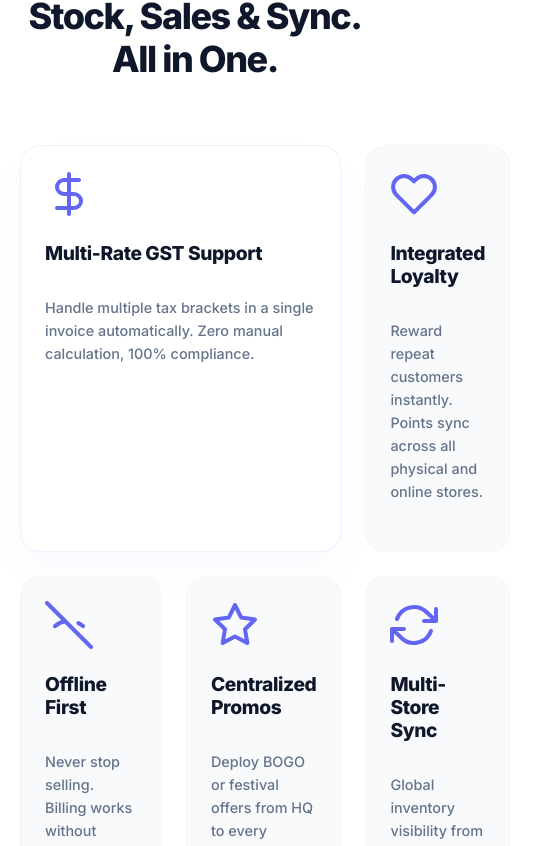
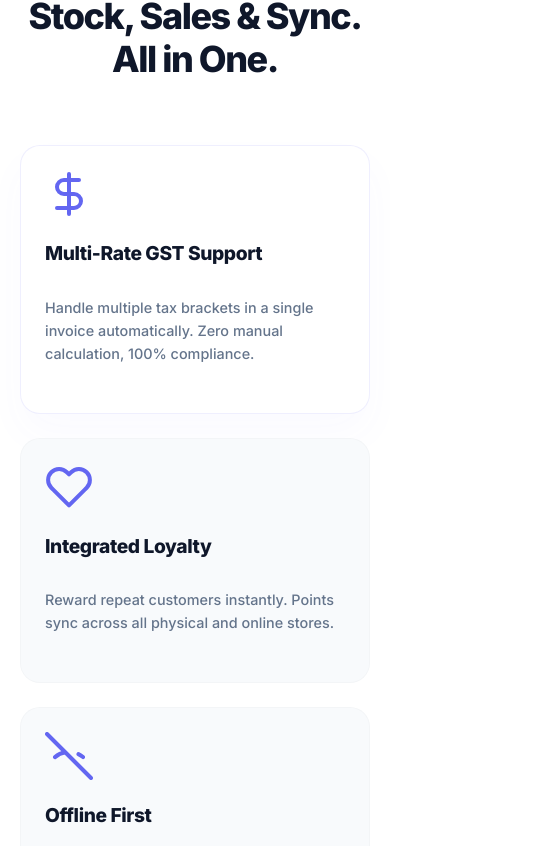
Before and after one commit to vasnimartin/zenflow-website, an Angular app: page /billing in a window 390 px wide. Shown: the part 1169-2015 px from the top of the page, 540 px wide, since content can reach past the window. Built offline with nearby package versions, Linux system fonts and the light colour scheme.

Commit message:
fix(mobile): resolve horizontal overflow and bento grid specificity issues

```diff
--- a/src/app/components/header/header.component.ts
+++ b/src/app/components/header/header.component.ts
@@ -195,6 +195,7 @@ import { Subscription } from 'rxjs';
       transition: all 0.5s cubic-bezier(0.16, 1, 0.3, 1);
       z-index: 1001;
       opacity: 0;
+      visibility: hidden; /* Prevent horizontal scroll when closed */
       pointer-events: none;
       padding: clamp(2rem, env(safe-area-inset-top), 5rem) 2rem clamp(2rem, env(safe-area-inset-bottom), 5rem);
 
@@ -238,6 +239,7 @@ import { Subscription } from 'rxjs';
       &.open {
         transform: translateX(0);
         opacity: 1;
+        visibility: visible;
         pointer-events: all;
 
         a {
--- a/src/app/pages/accounting/accounting.component.scss
+++ b/src/app/pages/accounting/accounting.component.scss
@@ -346,14 +346,16 @@
   .hero-section { padding: 4rem 0 6rem; h1 { font-size: clamp(2.25rem, 8vw, 3.5rem); } }
   .fleet-container { height: 480px; max-width: 100%; }
   .terminal-card-v4 { width: clamp(300px, 80vw, 400px); padding: 1.5rem; }
-  .inner-bento-grid { grid-template-columns: 1fr 1fr; }
+
+  .bento-section .inner-bento-grid { grid-template-columns: 1fr 1fr; }
+
   .split-content-v4 { grid-template-columns: 1fr; gap: 4rem; margin-top: 4rem; }
   .outcome-section { padding: 8rem 0; .outcome-container h2 { font-size: 3rem; } }
 }
 
 @media (max-width: 768px) {
-  .inner-bento-grid { grid-template-columns: 1fr; }
-  .bento-card-inner.bento-large-inner { grid-column: span 1; }
+  .bento-section .inner-bento-grid { grid-template-columns: 1fr; }
+  .bento-section .bento-card-inner.bento-large-inner { grid-column: span 1; }
   .ops-walkthrough-v4 .section-title { font-size: 2.75rem; }
 }
 
--- a/src/app/pages/billing/billing.component.scss
+++ b/src/app/pages/billing/billing.component.scss
@@ -283,14 +283,16 @@
   .hero-section { padding: 4rem 0 6rem; h1 { font-size: clamp(2.25rem, 8vw, 3.5rem); } }
   .fleet-container { height: 480px; max-width: 100%; }
   .terminal-card-v4 { width: clamp(300px, 80vw, 400px); padding: 1.5rem; }
-  .inner-bento-grid { grid-template-columns: 1fr 1fr; }
+
+  .bento-section .inner-bento-grid { grid-template-columns: 1fr 1fr; }
+
   .split-content-v4 { grid-template-columns: 1fr; gap: 4rem; margin-top: 4rem; }
   .outcome-section { padding: 8rem 0; .outcome-container h2 { font-size: 3rem; } }
 }
 
 @media (max-width: 768px) {
-  .inner-bento-grid { grid-template-columns: 1fr; }
-  .bento-card-inner.bento-large-inner { grid-column: span 1; }
+  .bento-section .inner-bento-grid { grid-template-columns: 1fr; }
+  .bento-section .bento-card-inner.bento-large-inner { grid-column: span 1; }
   .ops-walkthrough-v4 .section-title { font-size: 2.75rem; }
 }
 
--- a/src/app/pages/inventory/inventory.component.scss
+++ b/src/app/pages/inventory/inventory.component.scss
@@ -278,14 +278,16 @@
   .hero-section { padding: 4rem 0 6rem; h1 { font-size: clamp(2.25rem, 8vw, 3.5rem); } }
   .fleet-container { height: 480px; max-width: 100%; }
   .terminal-card-v4 { width: clamp(300px, 80vw, 400px); padding: 1.5rem; }
-  .inner-bento-grid { grid-template-columns: 1fr 1fr; }
+
+  .bento-section .inner-bento-grid { grid-template-columns: 1fr 1fr; }
+
   .split-content-v4 { grid-template-columns: 1fr; gap: 4rem; margin-top: 4rem; }
   .outcome-section { padding: 8rem 0; .outcome-container h2 { font-size: 3rem; } }
 }
 
 @media (max-width: 768px) {
-  .inner-bento-grid { grid-template-columns: 1fr; }
-  .bento-card-inner.bento-large-inner { grid-column: span 1; }
+  .bento-section .inner-bento-grid { grid-template-columns: 1fr; }
+  .bento-section .bento-card-inner.bento-large-inner { grid-column: span 1; }
   .ops-walkthrough-v4 .section-title { font-size: 2.75rem; }
 }
 
--- a/src/app/pages/omnichannel/omnichannel.component.scss
+++ b/src/app/pages/omnichannel/omnichannel.component.scss
@@ -277,7 +277,9 @@
   .hero-section { padding: 4rem 0 6rem; h1 { font-size: clamp(2.25rem, 8vw, 3.5rem); } }
   .fleet-container { height: 480px; max-width: 100%; }
   .terminal-card-v4 { width: clamp(300px, 80vw, 400px); padding: 1.5rem; }
-  .inner-bento-grid { grid-template-columns: 1fr 1fr; }
+
+  .bento-section .inner-bento-grid { grid-template-columns: 1fr 1fr; }
+
   .split-content-v4 { grid-template-columns: 1fr; gap: 4rem; margin-top: 4rem; }
   .ops-list-v4 { gap: 2rem; }
   .ops-visual-v4 .dashboard-preview { padding: 2rem; }
@@ -285,8 +287,8 @@
 }
 
 @media (max-width: 768px) {
-  .inner-bento-grid { grid-template-columns: 1fr; }
-  .bento-card-inner.bento-large-inner { grid-column: span 1; }
+  .bento-section .inner-bento-grid { grid-template-columns: 1fr; }
+  .bento-section .bento-card-inner.bento-large-inner { grid-column: span 1; }
   .terminal-card-v4 .t-total-row { font-size: 1.8rem; }
   .ops-walkthrough-v4 .section-title { font-size: 2.75rem; }
 }
--- a/src/styles.scss
+++ b/src/styles.scss
@@ -45,7 +45,7 @@
   -webkit-tap-highlight-color: transparent;
 }
 
-body {
+html, body {
   font-family: 'Inter', system-ui, -apple-system, sans-serif;
   margin: 0;
   padding: 0;
```
